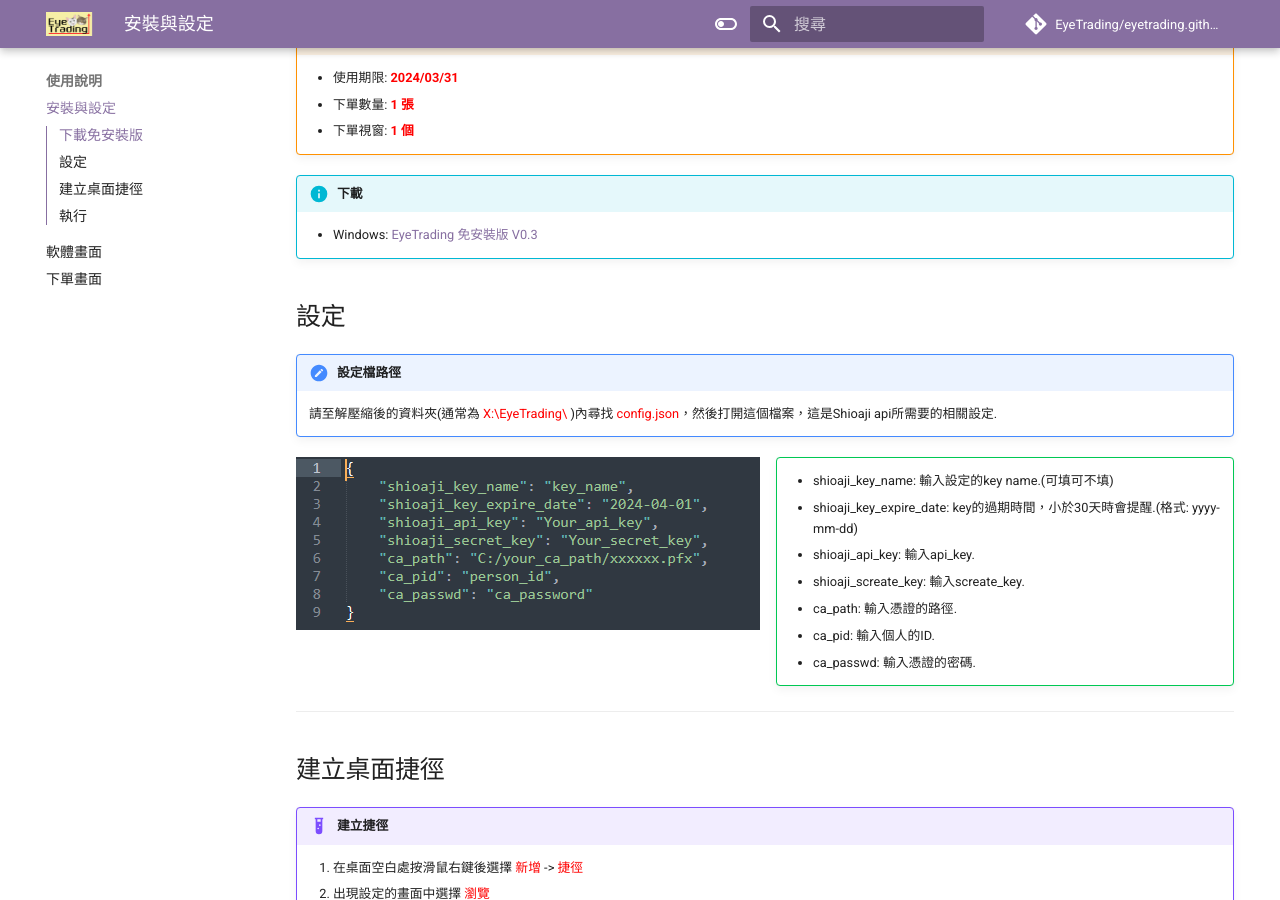
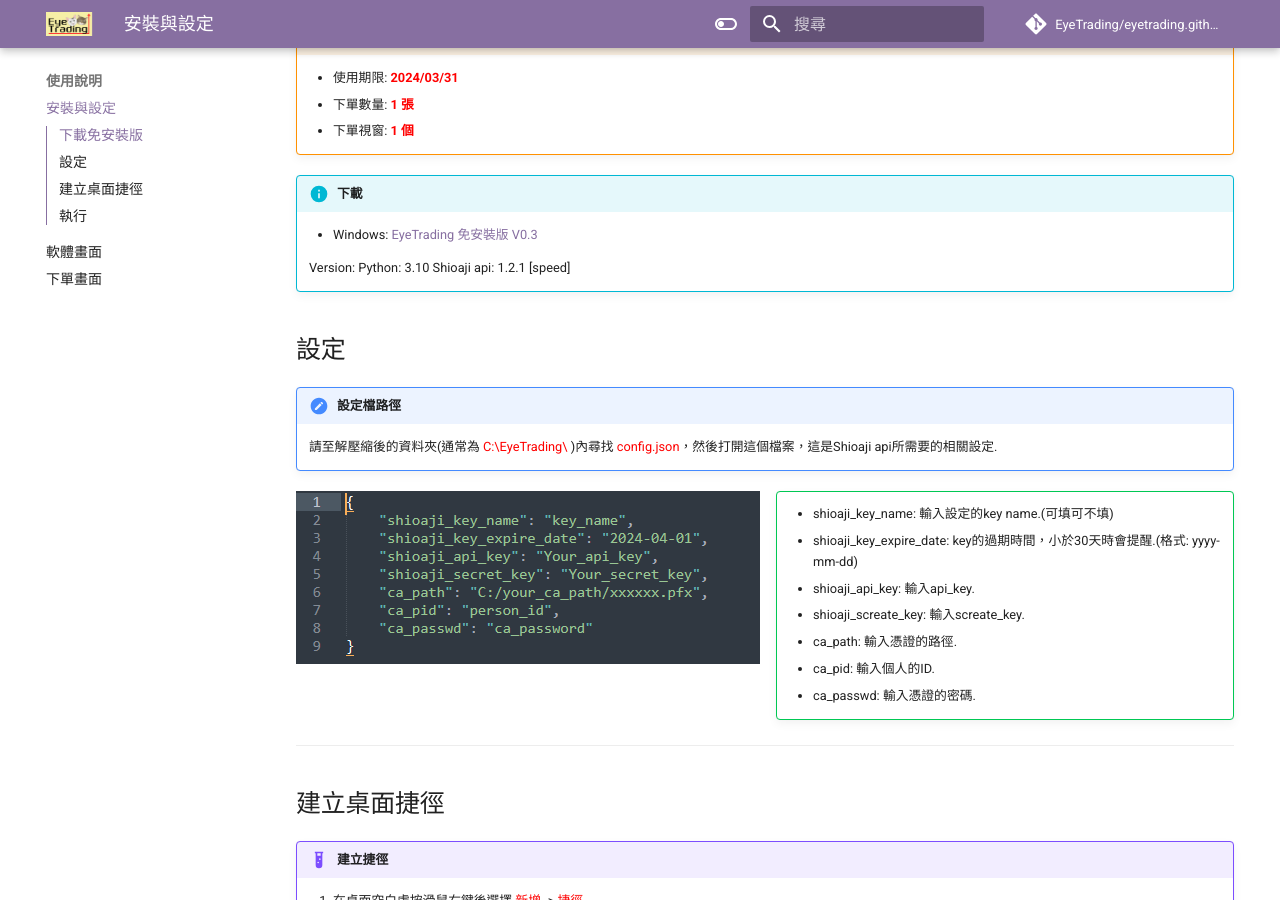
Before and after one commit to EyeTrading/eyetrading.github.io, an MkDocs documentation site: the page built from docs/guides/index.md, in a window 1280 px wide and 900 px high, scrolled down 370 px. Built offline with MkDocs 1.6.1 and Material for MkDocs 9.7.7, drawn with Linux system fonts in a browser that asks for light colours; comment, search, counter and statistics services are not loaded.

Commit message:
added version for python and shioaji

```diff
--- a/docs/guides/index.md
+++ b/docs/guides/index.md
@@ -16,13 +16,17 @@
 
     - Windows: [EyeTrading 免安裝版 V0.3](../assets/EyeTrading.7z)
 
+    Version:
+    Python: 3.10
+    Shioaji api: 1.2.1 [speed]
+
 <div markdown>
 
 ## 設定
 
 !!! note "設定檔路徑"
 
-    請至解壓縮後的資料夾(通常為 <font color="red">X:\EyeTrading\</font> )內尋找 <font color="red">config.json</font>，然後打開這個檔案，這是Shioaji api所需要的相關設定.
+    請至解壓縮後的資料夾(通常為 <font color="red">C:\EyeTrading\</font> )內尋找 <font color="red">config.json</font>，然後打開這個檔案，這是Shioaji api所需要的相關設定.
 
 ![Image title](img/setting.png){ align=left }
 
```
